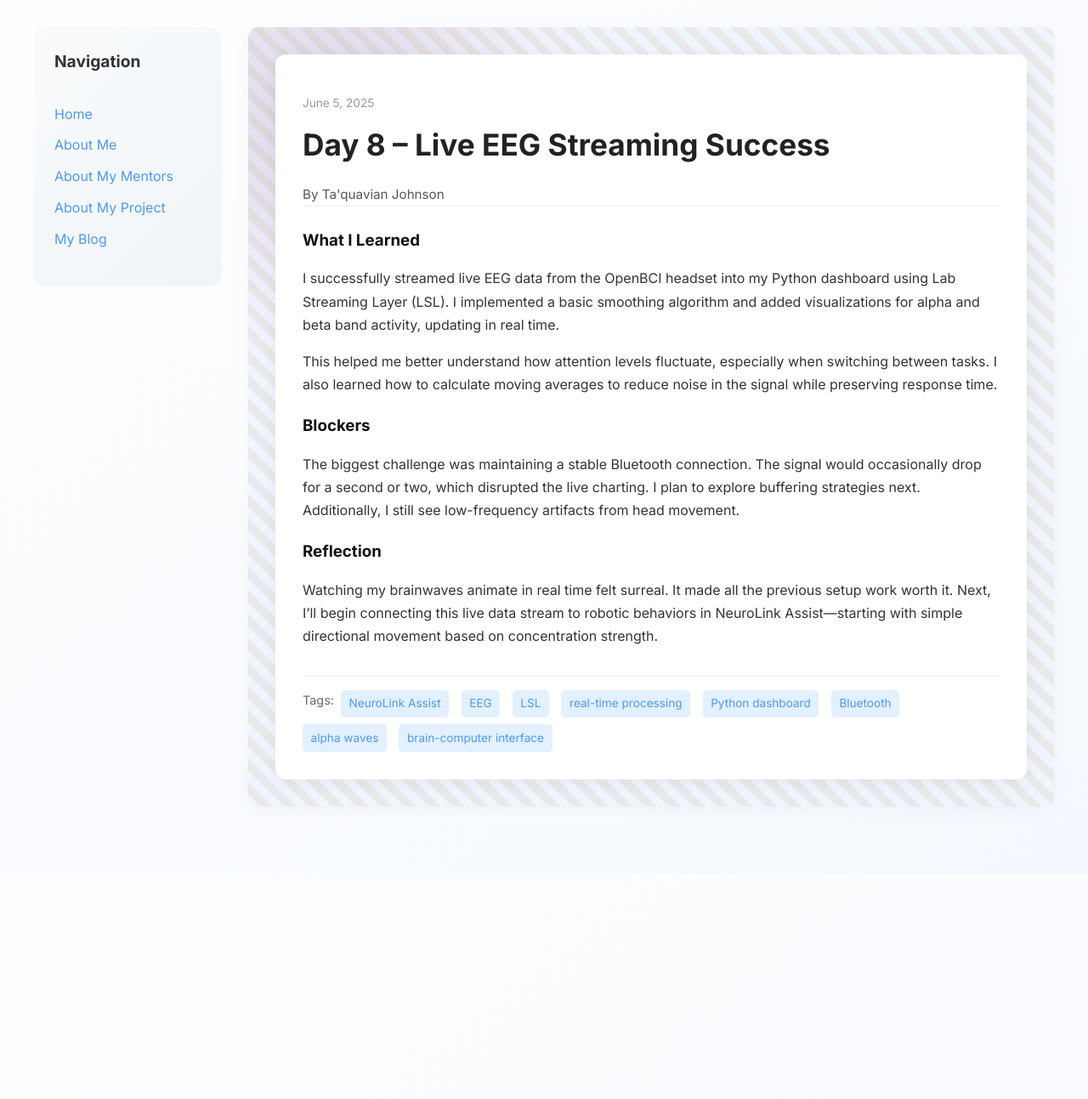
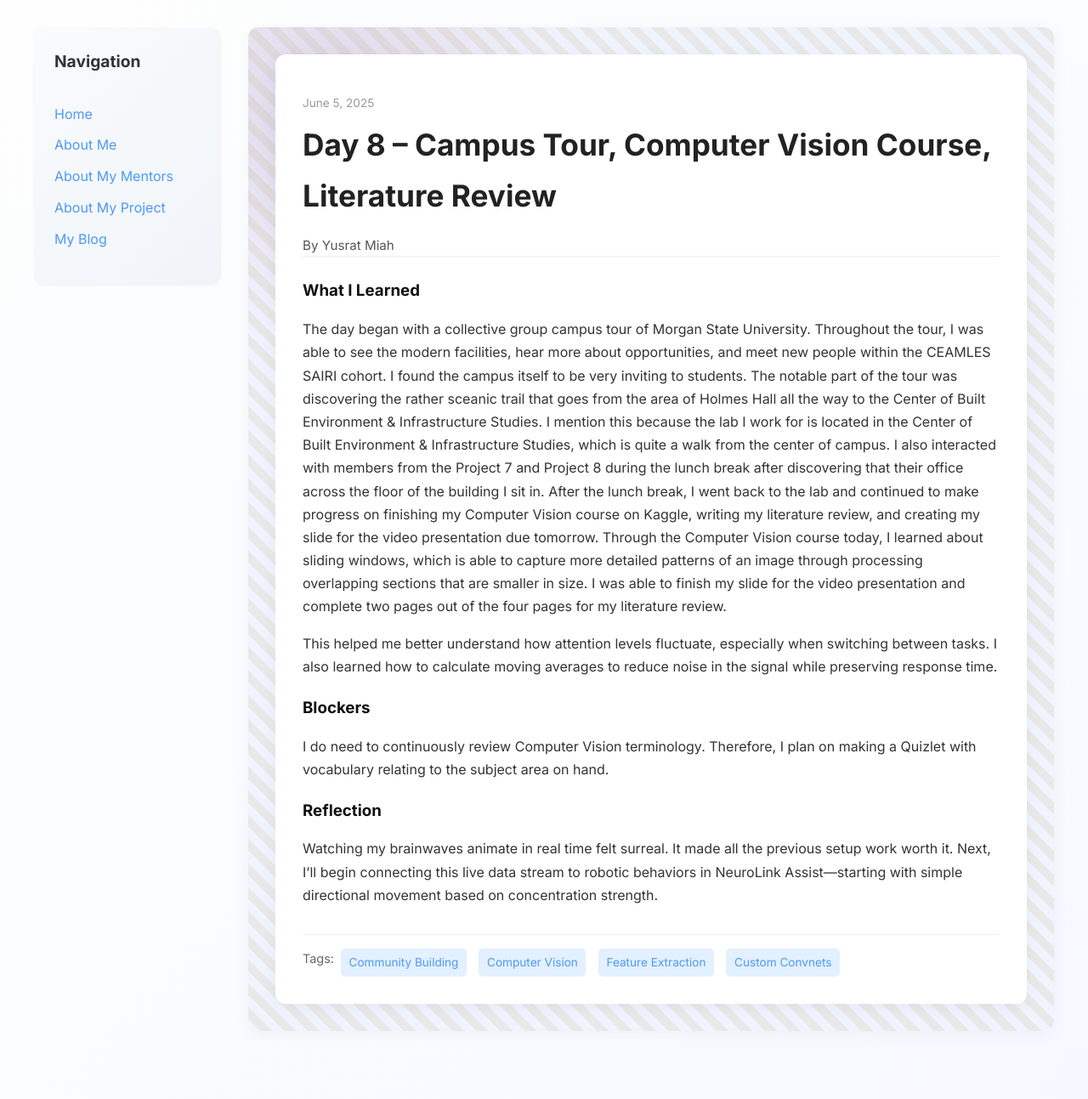
Before and after one commit to yusratmiah/yusratmiah.github.io, a Jekyll site: the page built from _posts/2025-06-05-day-8.md, in a window 1280 px wide. Shown: the whole page at 85% size. Built offline with Jekyll 4.4.1, drawn with Linux system fonts in a browser that asks for light colours; before the commit the page ends 1029 px from its top, so only the background shows below that.

Commit message:
Update 2025-06-05-day-8.md

```diff
--- a/_posts/2025-06-05-day-8.md
+++ b/_posts/2025-06-05-day-8.md
@@ -1,18 +1,18 @@
 ---
 layout: post
-title: "Day 8 – Live EEG Streaming Success"
+title: "Day 8 – Campus Tour, Computer Vision Course, Literature Review"
 date: 2025-06-05
-author: Ta'quavian Johnson
+author: Yusrat Miah
 permalink: /day8.html
-tags: ["NeuroLink Assist", "EEG", "LSL", "real-time processing", "Python dashboard", "Bluetooth", "alpha waves", "brain-computer interface"]
+tags: ["Community Building", "Computer Vision", "Feature Extraction", "Custom Convnets"]
 
 what_i_learned: |
-  I successfully streamed live EEG data from the OpenBCI headset into my Python dashboard using Lab Streaming Layer (LSL). I implemented a basic smoothing algorithm and added visualizations for alpha and beta band activity, updating in real time.
+  The day began with a collective group campus tour of Morgan State University. Throughout the tour, I was able to see the modern facilities, hear more about opportunities, and meet new people within the CEAMLES SAIRI cohort. I found the campus itself to be very inviting to students. The notable part of the tour was discovering the rather sceanic trail that goes from the area of Holmes Hall all the way to the Center of Built Environment & Infrastructure Studies. I mention this because the lab I work for is located in the Center of Built Environment & Infrastructure Studies, which is quite a walk from the center of campus. I also interacted with members from the Project 7 and Project 8 during the lunch break after discovering that their office across the floor of the building I sit in. After the lunch break, I went back to the lab and continued to make progress on finishing my Computer Vision course on Kaggle, writing my literature review, and creating my slide for the video presentation due tomorrow. Through the Computer Vision course today, I learned about sliding windows, which is able to capture more detailed patterns of an image through processing overlapping sections that are smaller in size. I was able to finish my slide for the video presentation and complete two pages out of the four pages for my literature review.
 
   This helped me better understand how attention levels fluctuate, especially when switching between tasks. I also learned how to calculate moving averages to reduce noise in the signal while preserving response time.
 
 blockers: |
-  The biggest challenge was maintaining a stable Bluetooth connection. The signal would occasionally drop for a second or two, which disrupted the live charting. I plan to explore buffering strategies next. Additionally, I still see low-frequency artifacts from head movement.
+  I do need to continuously review Computer Vision terminology. Therefore, I plan on making a Quizlet with vocabulary relating to the subject area on hand.
 
 reflection: |
   Watching my brainwaves animate in real time felt surreal. It made all the previous setup work worth it. Next, I’ll begin connecting this live data stream to robotic behaviors in NeuroLink Assist—starting with simple directional movement based on concentration strength.
```
